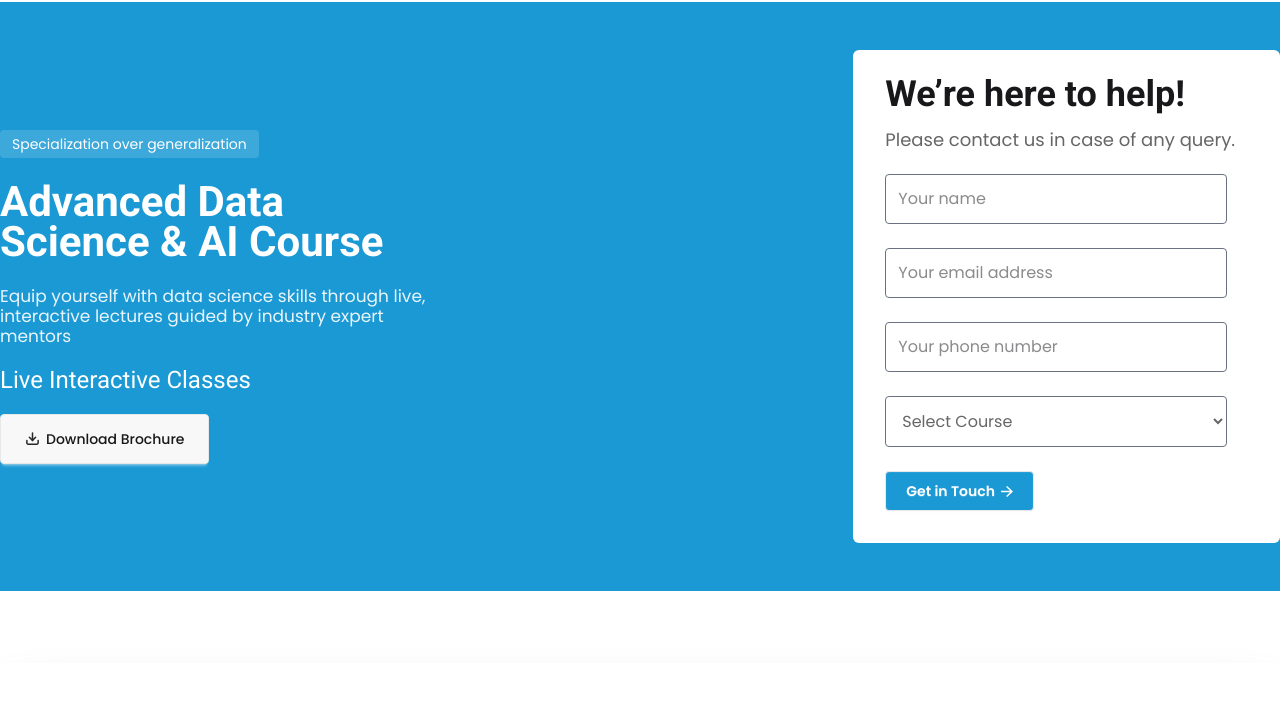
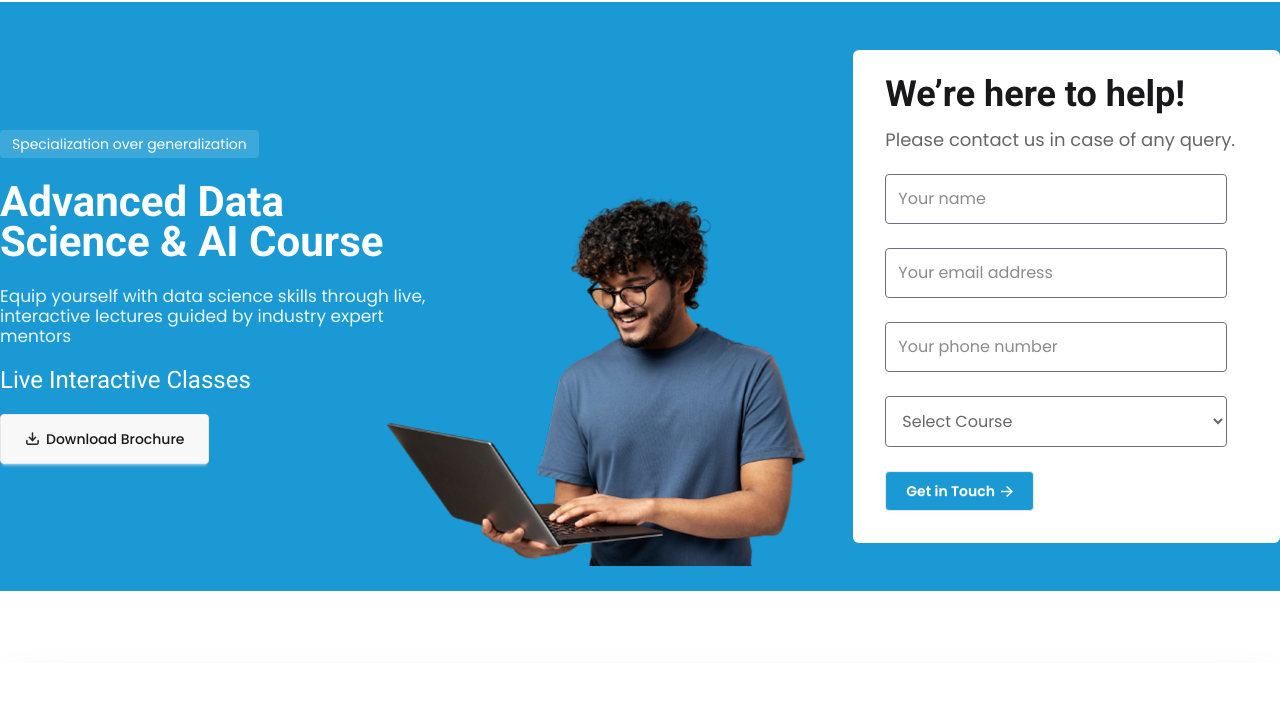
Before and after one commit to TASNIM045/my_tutor, a plain HTML site: page index.html in a window 1280 px wide. Shown: the part 88-796 px from the top of the page. Drawn offline with nearby package versions, Linux system fonts and the light colour scheme.

Commit message:
last touch

```diff
--- a/index.html
+++ b/index.html
@@ -43,7 +43,7 @@
         </div>
         <div class="bg-[#1B99D4]">
             <div class="container">
-                <div class="flex items-center">
+                <div class="flex justify-between items-center relative overflow-hidden">
                     <div class="w-1/3 space-y-6">
                         <p class="text-sm text-white px-3 py-1 bg-[#3da8da] inline-block rounded-sm">Specialization over
                             generalization</p>
@@ -68,8 +68,8 @@
                             Download Brochure
                         </button>
                     </div>
-                    <div class="w-1/3">
-                        <!-- <img class="" src="assets/images/man.png" alt=""> -->
+                    <div class="w-1/3 absolute left-96 top-48">
+                        <img class="" src="assets/images/hero-banner-2.png" alt="">
                     </div>
                     <div class="w-1/3 py-12">
                         <div class="bg-white rounded-md p-8 space-y-6">
```
Also changed, not shown: assets/images/hero-banner-2.png (added).
